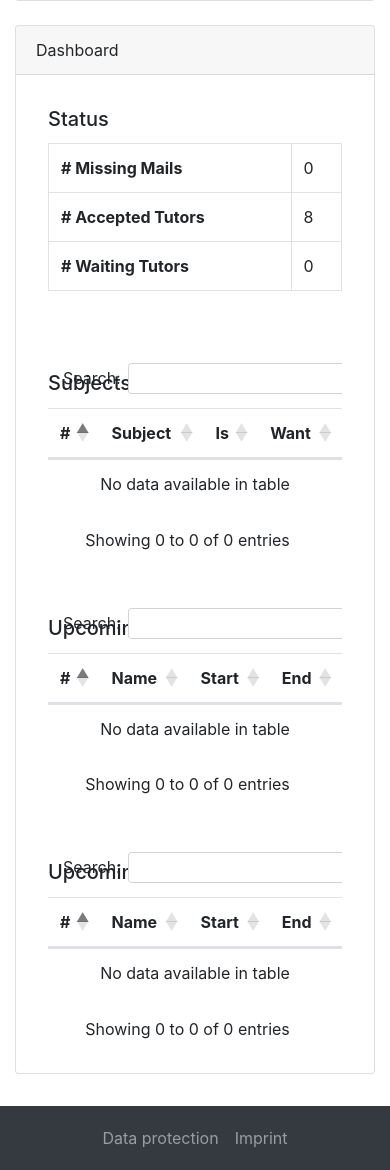
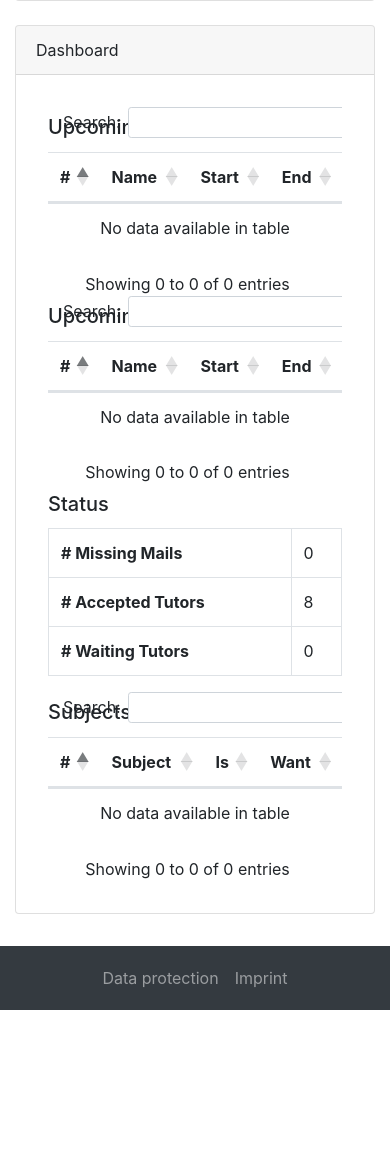
Before and after one commit to FSTUM/settool-v2, a Django app: page /tutors/dashboard/ in a window 390 px wide. Shown: the part 1058-2228 px from the top of the page. After the commit the page ends 2068 px from the top, so only its background shows below. Run offline with Django 3.2, Linux system fonts and the light colour scheme; the visitor is signed in with stand-in values (Sample User, id 1); data comes from the database, SQL or seed files in the repository; data that the repository does not hold is empty; some libraries are stand-ins or nearby versions; some web fonts are replaced.

Commit message:
made tutor dashboard more responsive

```diff
--- a/templates/base_card_layout.html
+++ b/templates/base_card_layout.html
@@ -17,7 +17,6 @@
         </div>
     </div>
     <div class="col-md-8 col-xl-10">
-        {% block set_common_maincard_override %}
         <div class="card">
             <div class="card-header">
                 {% block set_common_headercontent %}{% endblock %}
@@ -26,7 +25,6 @@
                 {% block set_common_content %}{% endblock %}
             </div>
         </div>
-        {% endblock %}
     </div>
 </div>
 {% endblock %}
--- a/tutors/templates/tutors/dashboard.html
+++ b/tutors/templates/tutors/dashboard.html
@@ -11,63 +11,12 @@
 </script>
 {% endblock %}
 
-{% block set_common_maincard_override %}
-<div class="card">
-    <div class="card-header">{% trans "Dashboard" %}</div>
-    <div class="card-body">
-        <h5 class="card-title">{% trans "Status" %}</h5>
-        <div class="table-responsive">
-            <table
-                id="statusTable"
-                class="table table-bordered"
-            >
-                <tr>
-                    <th>{% trans "# Missing Mails" %}</th>
-                    <td>{{ missing_mails }}</td>
-                </tr>
-                <tr>
-                    <th>{% trans "# Accepted Tutors" %}</th>
-                    <td>{{ accepted_tutors }}</td>
-                </tr>
-                <tr>
-                    <th>{% trans "# Waiting Tutors" %}</th>
-                    <td>{{ waiting_tutors }}</td>
-                </tr>
-            </table>
-        </div>
-    </div>
-    <div class="card-body">
-        <h5
-            class="card-title"
-            style="margin-bottom: -2rem"
-        >{% trans "Subjects" %}</h5>
-        <div class="table-responsive">
-            <table
-                id="studySubjectsTable"
-                class="table dataTable"
-            >
-                <thead>
-                    <tr>
-                        <th>#</th>
-                        <th>{% trans "Subject" %}</th>
-                        <th>{% trans "Is" %}</th>
-                        <th>{% trans "Want" %}</th>
-                    </tr>
-                </thead>
-                <tbody>
-                    {% for c,w in subject_counts.items %}
-                    <tr class="{% if w.0 < w.1 %}table-danger{% elif w.0 >= w.1 %}table-success{% endif %}">
-                        <td>{{ forloop.counter }}</td>
-                        <td>{{ c }}</td>
-                        <td>{{ w.0 }}</td>
-                        <td>{{ w.1 }}</td>
-                    </tr>
-                    {% endfor %}
-                </tbody>
-            </table>
-        </div>
-    </div>
-    <div class="card-body">
+{% block set_common_headercontent %}
+{% trans "Dashboard" %}
+{% endblock %}
+{% block set_common_content %}
+<div class='row'>
+    <div class="col-xl mt-2">
         <h5
             class="card-title"
             style="margin-bottom: -2rem"
@@ -98,7 +47,7 @@
             </table>
         </div>
     </div>
-    <div class="card-body">
+    <div class="col-xl mt-2">
         <h5
             class="card-title"
             style="margin-bottom: -2rem"
@@ -130,4 +79,59 @@
         </div>
     </div>
 </div>
+<div class='row'>
+    <div class="col-xl mt-2">
+        <h5 class="card-title">{% trans "Status" %}</h5>
+        <div class="table-responsive">
+            <table
+                id="statusTable"
+                class="table table-bordered"
+            >
+                <tr>
+                    <th>{% trans "# Missing Mails" %}</th>
+                    <td>{{ missing_mails }}</td>
+                </tr>
+                <tr>
+                    <th>{% trans "# Accepted Tutors" %}</th>
+                    <td>{{ accepted_tutors }}</td>
+                </tr>
+                <tr>
+                    <th>{% trans "# Waiting Tutors" %}</th>
+                    <td>{{ waiting_tutors }}</td>
+                </tr>
+            </table>
+        </div>
+    </div>
+    <div class="col-xl mt-2">
+        <h5
+            class="card-title"
+            style="margin-bottom: -2rem"
+        >{% trans "Subjects" %}</h5>
+        <div class="table-responsive">
+            <table
+                id="studySubjectsTable"
+                class="table dataTable"
+            >
+                <thead>
+                    <tr>
+                        <th>#</th>
+                        <th>{% trans "Subject" %}</th>
+                        <th>{% trans "Is" %}</th>
+                        <th>{% trans "Want" %}</th>
+                    </tr>
+                </thead>
+                <tbody>
+                    {% for c,w in subject_counts.items %}
+                    <tr class="{% if w.0 < w.1 %}table-danger{% elif w.0 >= w.1 %}table-success{% endif %}">
+                        <td>{{ forloop.counter }}</td>
+                        <td>{{ c }}</td>
+                        <td>{{ w.0 }}</td>
+                        <td>{{ w.1 }}</td>
+                    </tr>
+                    {% endfor %}
+                </tbody>
+            </table>
+        </div>
+    </div>
+</div>
 {% endblock %}
```
Also changed, not shown: tutors/locale/de/LC_MESSAGES/django.po.
